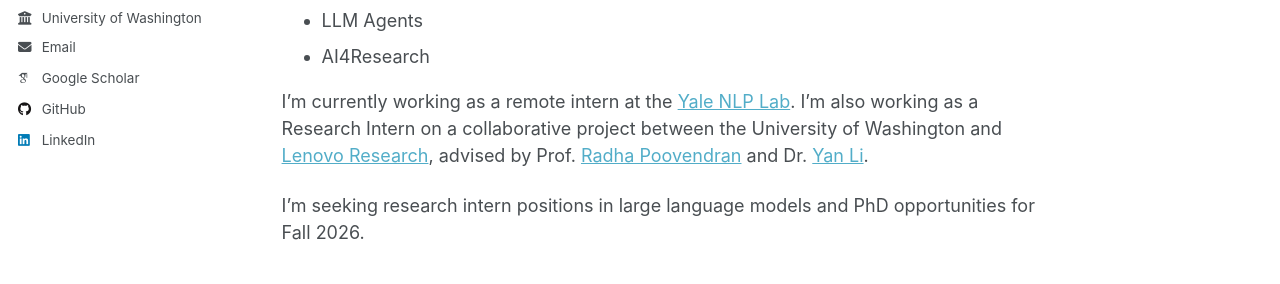
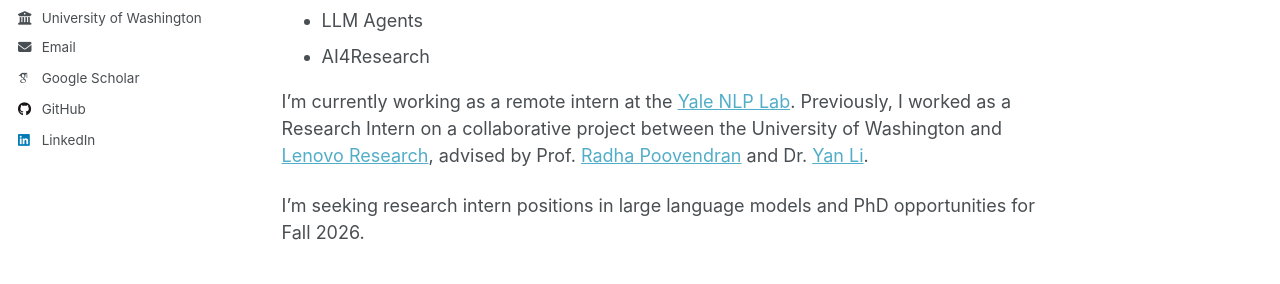
Before and after one commit to Barryshen1/Barryshen1.github.io, a Jekyll site: the page built from _pages/about.md, in a window 1280 px wide and 976 px high. Shown: the part 325-609 px from the top of the window. Built offline with Jekyll 4.4.1, drawn with Linux system fonts in a browser that asks for light colours; some web fonts are replaced.

Commit message:
update_Lenovo

```diff
--- a/_pages/about.md
+++ b/_pages/about.md
@@ -15,6 +15,6 @@
 * LLM Agents
 * AI4Research
 
-I'm currently working as a remote intern at the [Yale NLP Lab](https://nlp.cs.yale.edu/). I'm also working as a Research Intern on a collaborative project between the University of Washington and [Lenovo Research](https://research.lenovo.com/webapp/view_English/index.html), advised by Prof. [Radha Poovendran](https://people.ece.uw.edu/radha/) and Dr. [Yan Li](http://www.linkedin.com/in/liyancas).
+I'm currently working as a remote intern at the [Yale NLP Lab](https://nlp.cs.yale.edu/). Previously, I worked as a Research Intern on a collaborative project between the University of Washington and [Lenovo Research](https://research.lenovo.com/webapp/view_English/index.html), advised by Prof. [Radha Poovendran](https://people.ece.uw.edu/radha/) and Dr. [Yan Li](http://www.linkedin.com/in/liyancas).
 
 I'm seeking research intern positions in large language models and PhD opportunities for Fall 2026.
```
